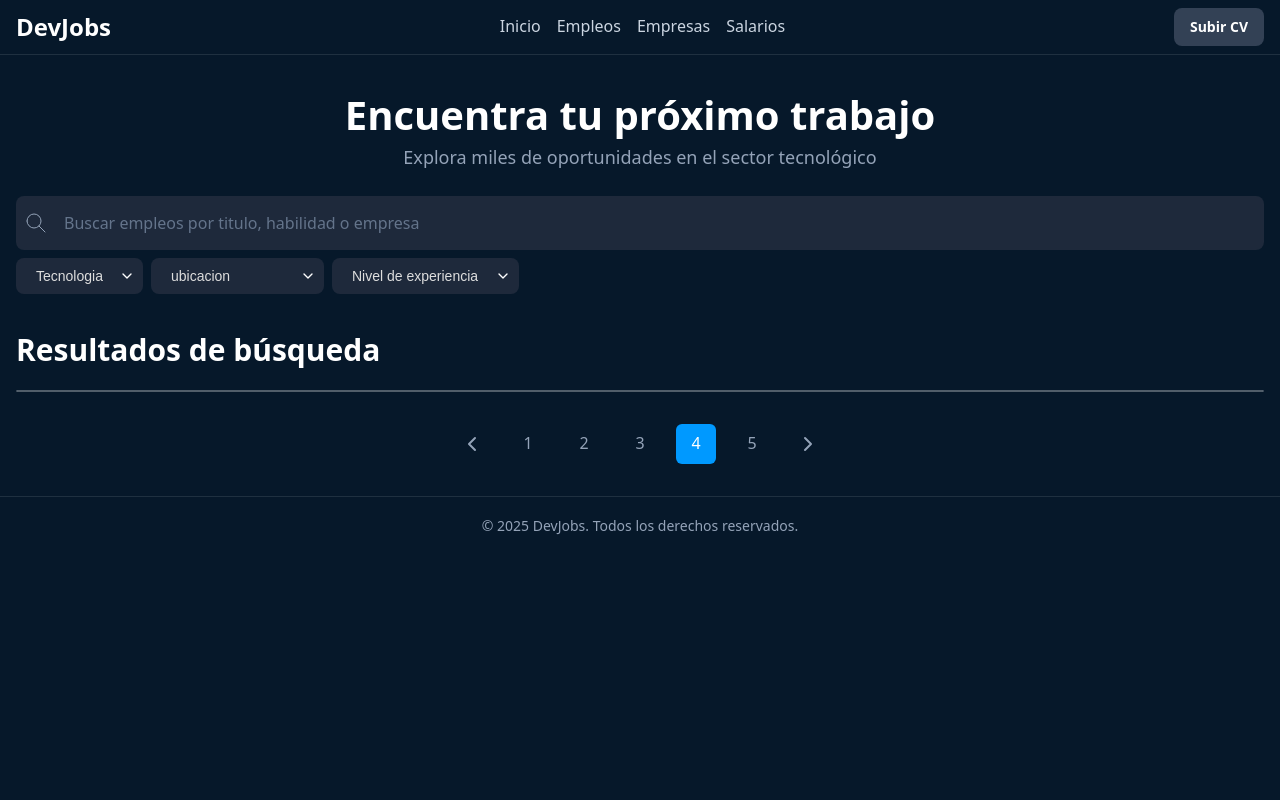
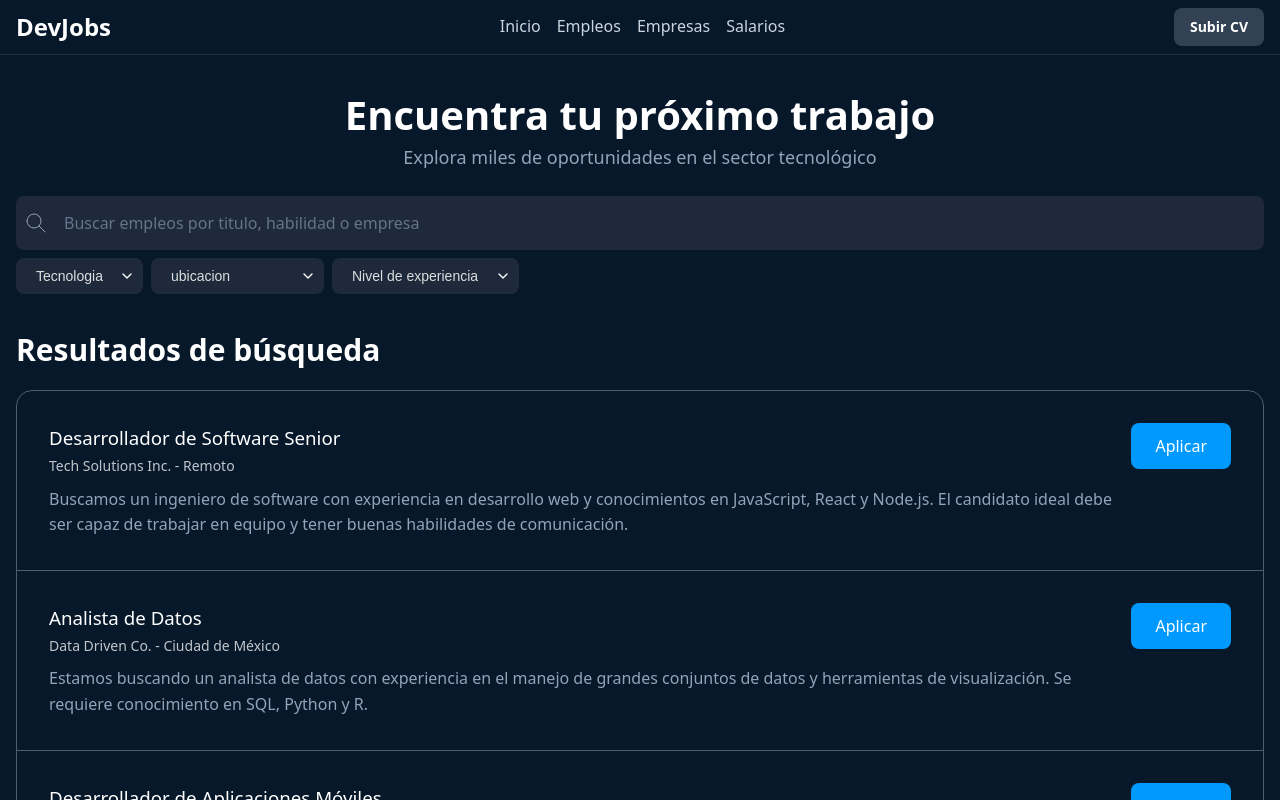
Before and after one commit to yorsHenao/pagina_de_buscar_empleo, a React (Vite) app in the folder 02-react/: page / in a window 1280 px wide. Shown: the top 800 px of the page. Built offline with nearby package versions, Linux system fonts and the light colour scheme.

Commit message:
paginacion y resultado de busqueda

```diff
--- a/02-react/src/App.jsx
+++ b/02-react/src/App.jsx
@@ -1,12 +1,26 @@
+import { useState } from "react"
 import Header from "./componets/Header.jsx"
 import Footer from "./componets/Footer.jsx"
 import JobSearch from "./componets/JobSearch.jsx"
 import JobListings from "./componets/JobListings.jsx"
 import Pagination from "./componets/Pagination.jsx"
+import jobsData from "./data.json"
+
+
+const RESULTS_PER_PAGE = 5
 
 function App() {
+  const [currentPage, setCurrentPage] = useState(1) //pagina actual
+  const totalPages = Math.ceil(jobsData.length / RESULTS_PER_PAGE) //calcular el total de paginas
+
+
+  const  pagedResults = jobsData.slice(
+    (currentPage -1) * RESULTS_PER_PAGE, // pagina 1 -> 0, pagina 1 -> 5, pagina 2 -> 10
+    currentPage * RESULTS_PER_PAGE // pagina 1 -> 5, pagina 2 -> 10
+  )
   const handlePageChange = (page) => {
     console.log("cambiando la pagina", page)
+    setCurrentPage(page) //actualizar la pagina actual
   }
   return (
     <>
@@ -15,9 +29,9 @@ function App() {
       <main>
         <JobSearch />
 
-        <JobListings />
+        <JobListings jobs={pagedResults} />
 
-        <Pagination currentPage={4} totalPages={5}  onPageChange={handlePageChange}/>
+        <Pagination currentPage={currentPage} totalPages={totalPages}  onPageChange={handlePageChange}/>
       </main>
       <Footer />
     </>
--- a/02-react/src/componets/JobCard.jsx
+++ b/02-react/src/componets/JobCard.jsx
@@ -0,0 +1,19 @@
+
+export function JobCard ({ job }){
+    return (
+        <article
+        className="job-listing-card"
+        data-modalidad={job.data.location}
+        data-experience={job.data.experience}
+        data-technology={job.data.technology}
+        >
+            <div>
+                <h3>{job.titulo}</h3>
+                <small>{job.empresa} - {job.ubicacion}</small>
+                <p>{job.descripcion}</p>
+            </div>
+            <button
+            className="button-apply-job">Aplicar</button>
+        </article>
+    )
+}
--- a/02-react/src/componets/JobListings.jsx
+++ b/02-react/src/componets/JobListings.jsx
@@ -1,10 +1,15 @@
-function JobListings() {
+import { JobCard } from "./JobCard.jsx"
+
+function JobListings({ jobs }) {
     return (
         <section>
           <h2>Resultados de búsqueda</h2>
 
           <div className="jobs-listings">
             {/* Se insertan los empleos dinamicamente */}
+            {jobs.map(job => (
+              <JobCard key={job.id} job= {job} />
+            ))}
           </div>
         </section>
     )
--- a/02-react/src/componets/Pagination.jsx
+++ b/02-react/src/componets/Pagination.jsx
@@ -59,6 +59,7 @@ function Pagination ({currentPage = 1, totalPages = 5, onPageChange} ) {
 
           {pages.map(page => (
             <a
+              key={page}// key es un identificador unico
               data-page={page}
               href="#"
               className={currentPage === page ? 'is-active' : ''}
```
